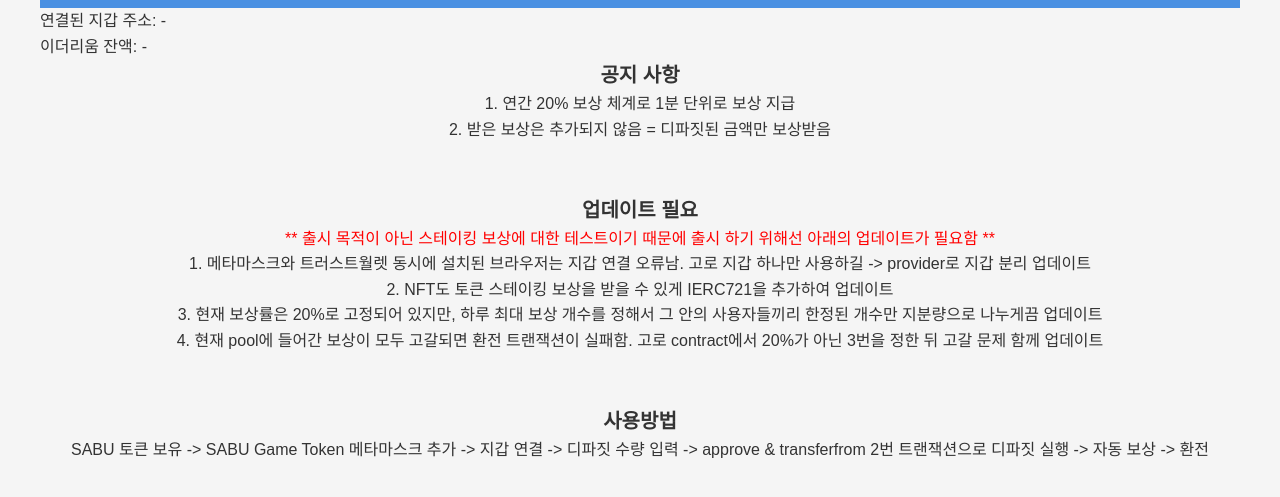
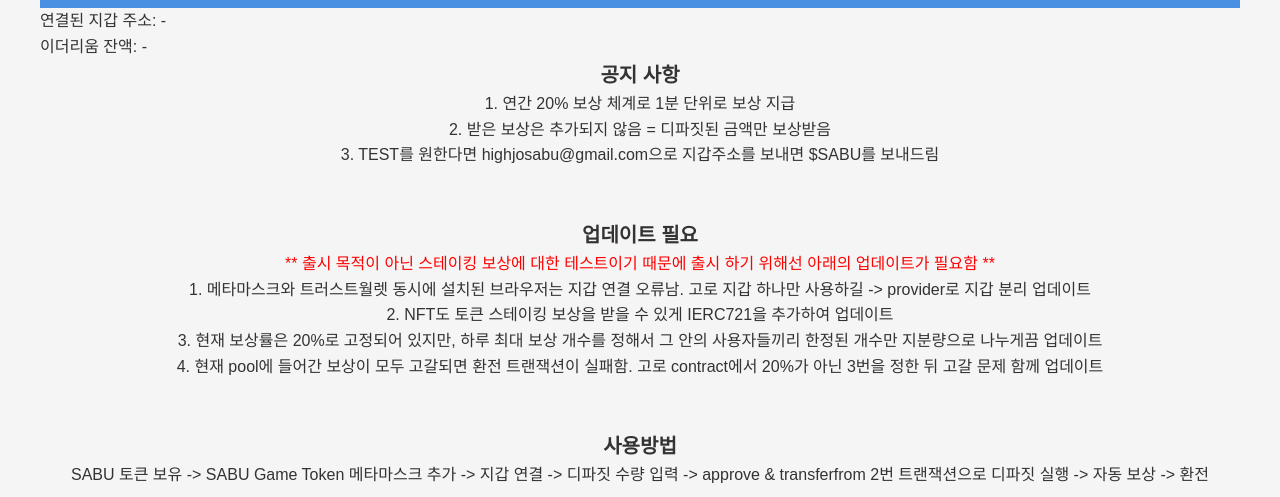
Before and after one commit to Joyangho/Staking-ERC20, a plain HTML site: page index.html in a window 1280 px wide. Shown: the part 106-603 px from the top of the page. Drawn offline with Linux system fonts and the light colour scheme.

Commit message:
mail add

```diff
--- a/index.html
+++ b/index.html
@@ -34,6 +34,7 @@
                     <p style="font-size: 20px; font-weight: 1000;">공지 사항</p>
                     <p>1. 연간 20% 보상 체계로 1분 단위로 보상 지급</p>
                     <p>2. 받은 보상은 추가되지 않음 = 디파짓된 금액만 보상받음</p>
+                    <p>3. TEST를 원한다면 highjosabu@gmail.com으로 지갑주소를 보내면 $SABU를 보내드림</p>
                     <br><br>
                     <p style="font-size: 20px; font-weight: 1000;">업데이트 필요</p>
                     <p style="color: red;">** 출시 목적이 아닌 스테이킹 보상에 대한 테스트이기 때문에 출시 하기 위해선 아래의 업데이트가 필요함 **</p>
```
